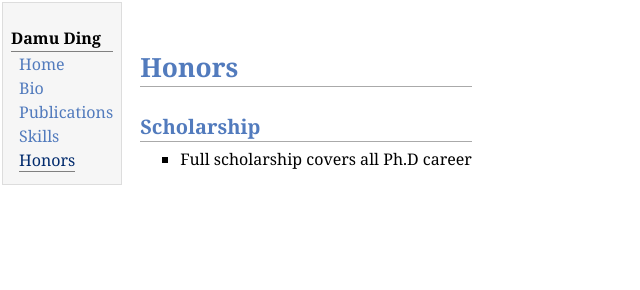
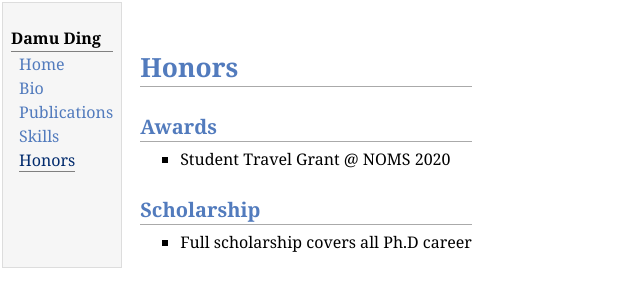
Before and after one commit to DINGDAMU/Personal-page, a plain HTML site: page honors.html in a window 1280 px wide. Shown: the whole page, without its empty margins (0-640 px from the left). Drawn offline with Linux system fonts and the light colour scheme.

Commit message:
update STG

```diff
--- a/honors.html
+++ b/honors.html
@@ -21,6 +21,11 @@
 <td id="layout-content">
 <p><br /></p>
 <h1>Honors</h1>
+<h2>Awards</h2>
+<ul>
+<li><p>Student Travel Grant @ NOMS 2020</p>
+</li>
+</ul>
 <h2>Scholarship</h2>
 <ul>
 <li><p>Full scholarship covers all Ph.D career</p>
```
Also changed, not shown: index.html (+4 -0 lines), 3 other files.
